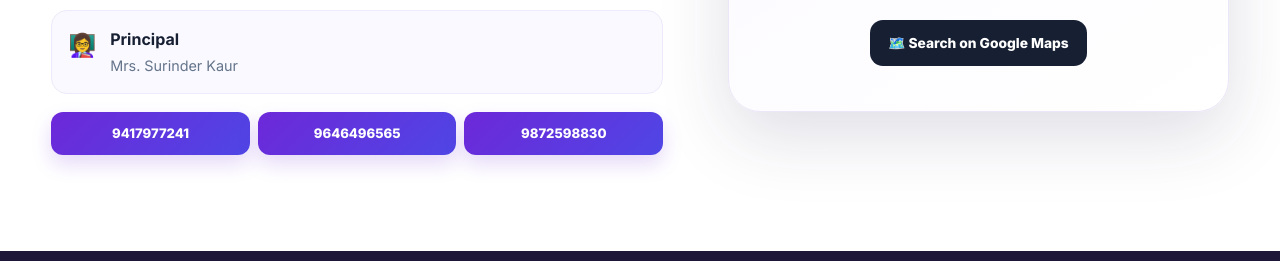
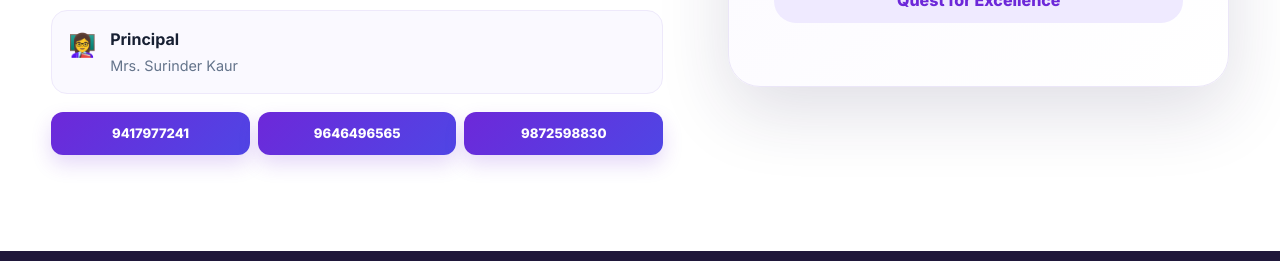
Before and after one commit to vijgurpreet-ctrl/angel-public-school, a plain HTML site: page index.html in a window 1280 px wide. Shown: the part 7440-7701 px from the top of the page. Drawn offline with Linux system fonts and the light colour scheme.

Commit message:
Update index.html

```diff
--- a/index.html
+++ b/index.html
@@ -236,8 +236,7 @@
           <h3>Angel Public School</h3>
           <p>Behlolpur • District Mohali</p>
           <div class="motto">“Quest for Excellence”</div>
-          <a class="map-button" href="https://www.google.com/maps/search/?api=1&query=Angel+Public+School+Behlolpur+Mohali" target="_blank" rel="noopener">🗺️ Search on Google Maps</a>
-        </div>
+          </div>
       </div>
     </section>
   </main>
```
